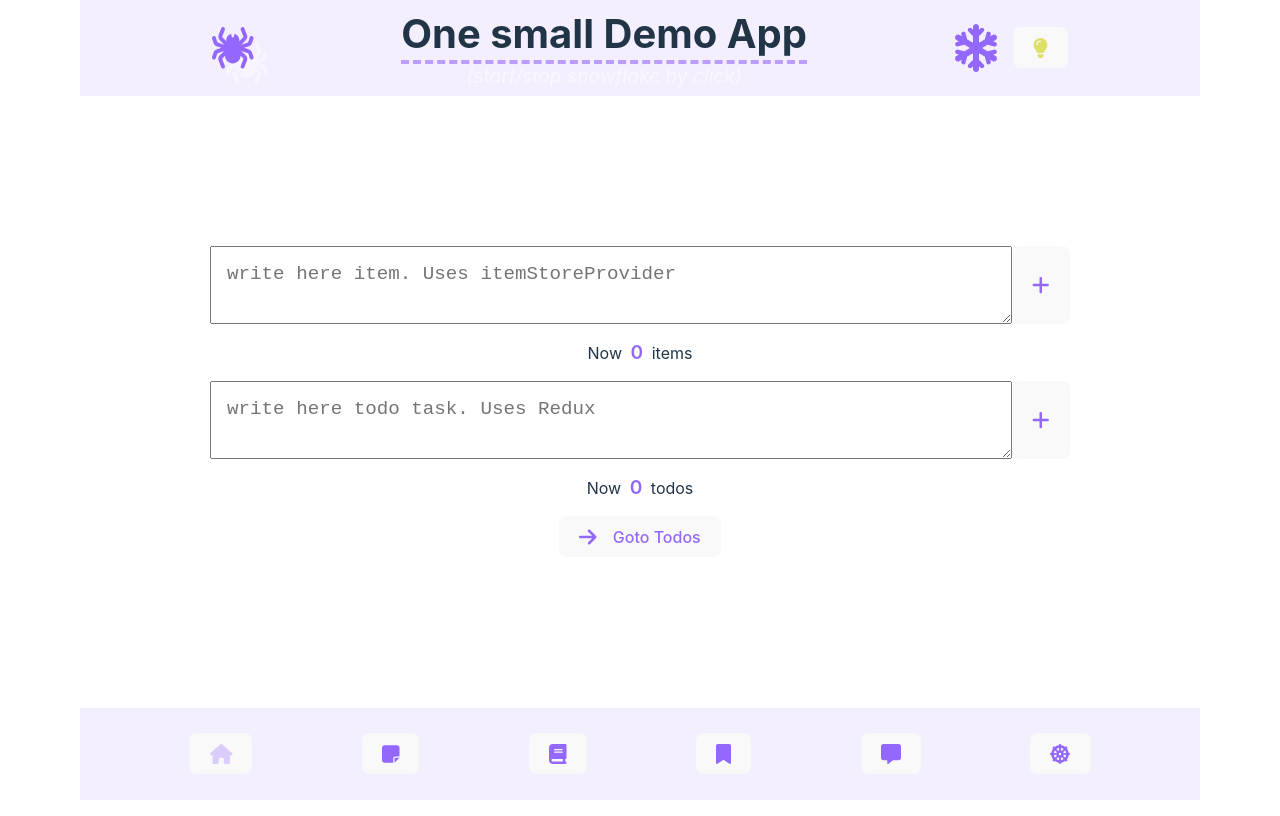
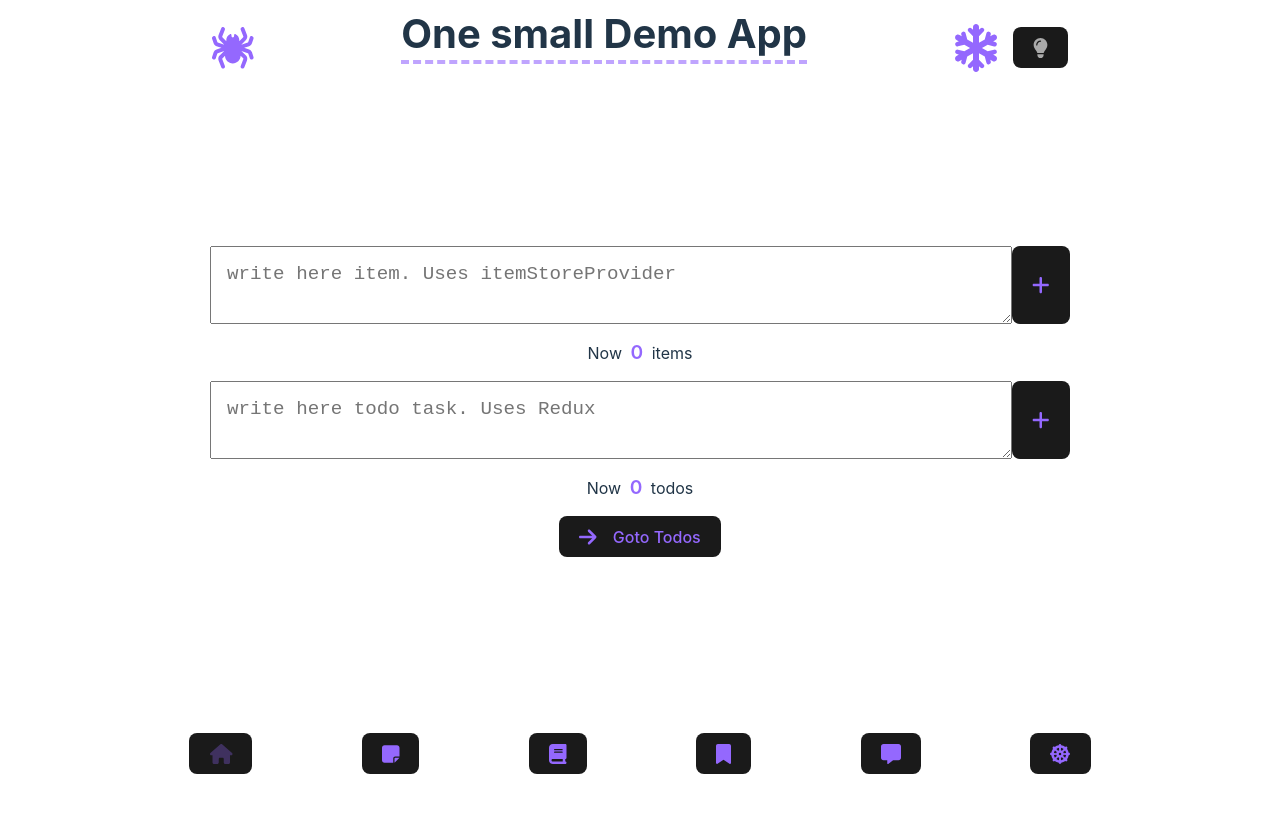
Before and after one commit to minnas/demo-app-vue, a Vue app: page /post-app/home in a window 1280 px wide. Built offline with nearby package versions, Linux system fonts and the light colour scheme.

Commit message:
color variables

```diff
--- a/src/App.vue
+++ b/src/App.vue
@@ -30,7 +30,7 @@ export default defineComponent({
   padding: 0.5rem 0;
   margin: 0;
   align-items: center;
-  background-color: rgba(148, 104, 254, 0.1);
+  background-color: var(--highlight-color-1);
 }
 .awesome-content {
   flex: 8;
@@ -39,10 +39,4 @@ export default defineComponent({
   display: flex;
   justify-content: center;
 }
-.logo:hover {
-  filter: drop-shadow(0 0 2em #646cffaa);
-}
-.logo.vue:hover {
-  filter: drop-shadow(0 0 2em #42b883aa);
-}
 </style>
--- a/src/components/tools/AwesomeButton.vue
+++ b/src/components/tools/AwesomeButton.vue
@@ -41,7 +41,7 @@ export default defineComponent({
 
 <style lang="scss" scoped>
 button {
-  color: rgba(148, 104, 254);
+  color: var(--highlight-color);
   outline: none;
   cursor: pointer;
   transition: all 0.25s ease;
@@ -50,7 +50,7 @@ button {
   align-items: center;
   grid-column-gap: 1rem;
   &.selected {
-    color: rgba(148, 104, 254, 0.3);
+    color: var(--highlight-color-3);
     &:hover {
       cursor: not-allowed;
       border: none;
@@ -64,7 +64,7 @@ button {
     }
   }
   &:not([disabled]):hover {
-    color: rgba(148, 104, 254, 0.5);
+    color: var(--highlight-color-5);
     font-size: 1.2rem;
   }
 }
--- a/src/components/views/AwesomeHeader.vue
+++ b/src/components/views/AwesomeHeader.vue
@@ -26,30 +26,30 @@
   </div>
 </template>
 <script lang="ts">
-import { defineComponent, ref } from "vue";
+import { defineComponent, inject, ref } from "vue";
 import {
   faSnowflake,
   faSpider,
   faLightbulb,
 } from "@fortawesome/free-solid-svg-icons";
+import { IThemeProvider, THEME_PROVIDER_KEY } from "@Provider/provider";
 
 export default defineComponent({
   props: {
     title: String,
   },
   setup(props, { emit }) {
+    const themeProvider = inject<IThemeProvider>(THEME_PROVIDER_KEY);
     const spin = ref(true);
-    const lightOff = ref(false);
+    const lightOff = ref(true);
     const toggleSpin = () => {
       spin.value = !spin.value;
     };
     const toggleLight = () => {
-      lightOff.value = !lightOff.value;
-      if (lightOff.value) {
-        document.body.classList.add("light-off");
-      } else {
-        document.body.classList.remove("light-off");
-      }
+      themeProvider?.toggleTheme();
+      lightOff.value = themeProvider?.lightMode() || false;
+      document.documentElement.style.colorScheme =
+        themeProvider?.getCurrentTheme() || "dark";
     };
     return {
       faSpider,
@@ -71,19 +71,19 @@ export default defineComponent({
   align-items: center;
   grid-column-gap: 1rem;
   & .awesome-header-icon {
-    color: rgba(148, 104, 254);
+    color: var(--highlight-color);
     font-size: 3rem;
     transition: all 0.25s ease;
     &:not(.spin) {
-      filter: drop-shadow(14px 15px 0px rgba(255, 255, 255, 0.4));
+      filter: drop-shadow(14px 15px 0px var(--shadow-color-4));
       font-size: 2.6rem;
     }
     &.spider:hover {
-      filter: drop-shadow(30px 30px 0px rgba(255, 255, 255, 0.4));
+      filter: drop-shadow(30px 30px 0px var(--shadow-color-4));
     }
     &.spin:hover {
       cursor: pointer;
-      filter: drop-shadow(20px 0px 0px rgba(255, 255, 255, 0.7));
+      filter: drop-shadow(20px 0px 0px var(--shadow-color-7));
     }
   }
   & h1 {
@@ -91,18 +91,18 @@ export default defineComponent({
     line-height: 2.6rem;
     margin: 0;
     padding: 5px 0;
-    border-bottom: 4px dashed rgba(148, 104, 254, 0.6);
+    border-bottom: 4px dashed var(--highlight-color-6);
   }
   & .bottom-line {
     text-align: center;
     font-size: 1.2rem;
     font-style: italic;
-    color: rgba(255, 255, 255, 0.5);
+    color: var(--shadow-color-5);
   }
   & button.awesome-lighting {
-    color: #dde066;
+    color: var(--light-on);
     &.lightOff {
-      color: #a9a9a9;
+      color: var(--light-off);
     }
   }
   & .right-side {
--- a/src/components/views/Bookmarks.vue
+++ b/src/components/views/Bookmarks.vue
@@ -82,13 +82,13 @@ export default defineComponent({
     margin-top: 1rem;
     padding: 2rem;
     width: 80%;
-    border: 2px solid rgba(148, 104, 254, 0.4);
+    border: 2px solid var(--highlight-color-4);
     border-bottom-left-radius: 18px;
     border-top-right-radius: 18px;
     font-size: 1.2rem;
   }
   & .awesome-icon {
-    color: rgba(148, 104, 254);
+    color: var(--highlight-color);
     font-size: 1.8rem;
     opacity: 0.9;
   }
@@ -105,7 +105,7 @@ export default defineComponent({
     min-height: 100px;
   }
   & .placehoder-icon {
-    color: rgba(148, 104, 254);
+    color: var(--highlight-color);
   }
 }
 </style>
--- a/src/components/views/Home.vue
+++ b/src/components/views/Home.vue
@@ -45,7 +45,7 @@ import { addTodo } from "@Store/react-redux/dataSlices";
 import {
   IItemStoreProvider,
   ItemStoreProvider,
-  PROVIDER_KEY,
+  ITEM_PROVIDER_KEY,
 } from "@Provider/provider";
 
 export default defineComponent({
@@ -60,7 +60,7 @@ export default defineComponent({
     const textAreaRef1 = ref();
     const textAreaRef2 = ref();
     const todos = useSelector((state) => state.todos);
-    const itemStoreProvider = inject<IItemStoreProvider>(PROVIDER_KEY);
+    const itemStoreProvider = inject<IItemStoreProvider>(ITEM_PROVIDER_KEY);
     const items = computed(() => ItemStoreProvider.getItems());
 
     const saveItem = () => {
@@ -138,7 +138,7 @@ export default defineComponent({
 }
 .todo-count,
 .item-count {
-  color: rgba(148, 104, 254);
+  color: var(--highlight-color);
   font-weight: 600;
   font-size: 1.2rem;
   margin: 0 0.25rem;
--- a/src/components/views/Items.vue
+++ b/src/components/views/Items.vue
@@ -33,12 +33,12 @@ import {
   faSadTear,
   faMessage,
 } from "@fortawesome/free-solid-svg-icons";
-import { IItemStoreProvider, PROVIDER_KEY } from "@Provider/provider";
+import { IItemStoreProvider, ITEM_PROVIDER_KEY } from "@Provider/provider";
 
 export default defineComponent({
   props: {},
   setup(props, { emit }) {
-    const itemStoreProvider = inject<IItemStoreProvider>(PROVIDER_KEY);
+    const itemStoreProvider = inject<IItemStoreProvider>(ITEM_PROVIDER_KEY);
     const items = computed(() => itemStoreProvider?.getItems());
 
     const removeItem = (item: Item) => {
@@ -70,13 +70,13 @@ export default defineComponent({
     margin-top: 1rem;
     padding: 2rem;
     width: 80%;
-    border: 2px solid rgba(148, 104, 254, 0.4);
+    border: 2px solid var(--highlight-color-4);
     border-bottom-left-radius: 18px;
     border-top-right-radius: 18px;
     font-size: 1.2rem;
   }
   & .awesome-icon {
-    color: rgba(148, 104, 254);
+    color: var(--highlight-color);
     font-size: 1.8rem;
     opacity: 0.9;
   }
@@ -93,7 +93,7 @@ export default defineComponent({
     min-height: 100px;
   }
   & .placehoder-icon {
-    color: rgba(148, 104, 254);
+    color: var(--highlight-color);
   }
 }
 </style>
--- a/src/components/views/Todos.vue
+++ b/src/components/views/Todos.vue
@@ -75,13 +75,13 @@ export default defineComponent({
     margin-top: 1rem;
     padding: 2rem;
     width: 80%;
-    border: 2px solid rgba(148, 104, 254, 0.4);
+    border: 2px solid var(--highlight-color-4);
     border-bottom-left-radius: 18px;
     border-top-right-radius: 18px;
     font-size: 1.2rem;
   }
   & .awesome-icon {
-    color: rgba(148, 104, 254);
+    color: var(--highlight-color);
     font-size: 1.8rem;
     opacity: 0.9;
   }
@@ -98,7 +98,7 @@ export default defineComponent({
     min-height: 100px;
   }
   & .placehoder-icon {
-    color: rgba(148, 104, 254);
+    color: var(--highlight-color);
   }
 }
 </style>
--- a/src/main.ts
+++ b/src/main.ts
@@ -6,12 +6,18 @@ import { createRedux } from "@Store/react-redux/plugin";
 import { router } from "./router";
 import { FontAwesomeIcon } from "@fortawesome/vue-fontawesome";
 import { default as AwesomeButton } from "@Tools/AwesomeButton.vue";
-import { ItemStoreProvider, PROVIDER_KEY } from "@Provider/provider";
+import {
+  ItemStoreProvider,
+  ITEM_PROVIDER_KEY,
+  ThemeProvider,
+  THEME_PROVIDER_KEY,
+} from "@Provider/provider";
 
 createApp(App)
   .component("font-awesome-icon", FontAwesomeIcon)
   .component("awesome-button", AwesomeButton)
   .use(createRedux(store))
   .use(router)
-  .provide(PROVIDER_KEY, ItemStoreProvider)
+  .provide(ITEM_PROVIDER_KEY, ItemStoreProvider)
+  .provide(THEME_PROVIDER_KEY, ThemeProvider)
   .mount("#app");
--- a/src/style.css
+++ b/src/style.css
@@ -13,6 +13,32 @@
   -webkit-font-smoothing: antialiased;
   -moz-osx-font-smoothing: grayscale;
   -webkit-text-size-adjust: 100%;
+  --highlight-color: rgba(148, 104, 254, 1);
+  --highlight-color-9: rgba(148, 104, 254, 0.9);
+  --highlight-color-8: rgba(148, 104, 254, 0.8);
+  --highlight-color-7: rgba(148, 104, 254, 0.7);
+  --highlight-color-6: rgba(148, 104, 254, 0.6);
+  --highlight-color-5: rgba(148, 104, 254, 0.5);
+  --highlight-color-4: rgba(148, 104, 254, 0.4);
+  --highlight-color-3: rgba(148, 104, 254, 0.3);
+  --shadow-color-1: rgba(255, 255, 255, 0.1);
+  --shadow-color-2: rgba(255, 255, 255, 0.2);
+  --shadow-color-3: rgba(255, 255, 255, 0.3);
+  --shadow-color-4: rgba(255, 255, 255, 0.4);
+  --shadow-color-5: rgba(255, 255, 255, 0.5);
+  --shadow-color-6: rgba(255, 255, 255, 0.6);
+  --shadow-color-7: rgba(255, 255, 255, 0.7);
+  --shadow-color-8: rgba(255, 255, 255, 0.8);
+  --shadow-color-9: rgba(255, 255, 255, 0.9);
+  --shadow-color: rgba(255, 255, 255, 1);
+  --text-color: rgba(255, 255, 255, 1);
+  --btn-color: rgba(255, 255, 255, 1);
+
+  --border-color-dark: rgb(26, 26, 26);
+  --color-black-6: rgba(0, 0, 0, 0.6);
+
+  --light-on: #dde066;
+  --light-off: #a9a9a9;
 }
 
 a {
@@ -78,12 +104,6 @@ button:focus-visible {
 @media (prefers-color-scheme: light) {
   :root {
     color: #213547;
-    background-color: #ffffff;
-  }
-  a:hover {
-    color: #747bff;
-  }
-  button {
-    background-color: #f9f9f9;
+    background-color: rgba(255, 255, 255, 0.9);
   }
 }
```
Also changed, not shown: src/components/views/Carousel.vue (+14 -14 lines), src/components/views/Posts.vue (+8 -7 lines), src/provider/provider.ts (+29 -6 lines).
